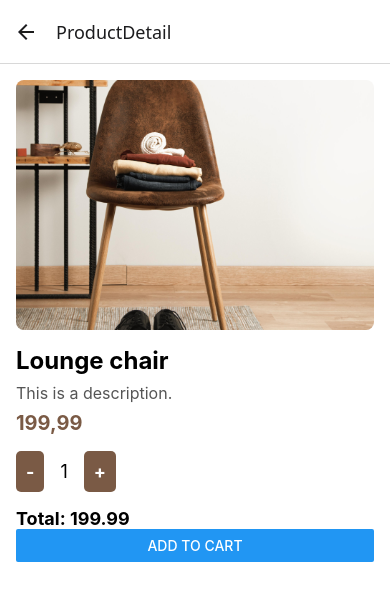
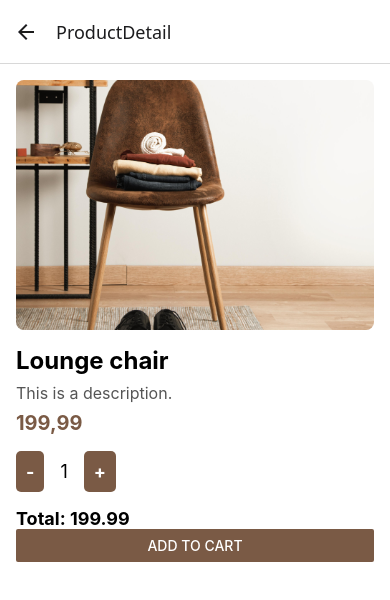
Before and after one commit to femkegoos/Interior-design, a React Native app: screen /ProductDetail in a window 390 px wide. Shown: the top 600 px of the page. Built offline with nearby package versions, Linux system fonts and the light colour scheme.

Commit message:
Enhance HomeScreen: update promotions switch styling and add track color; update ProductDetail: simplify Add to Cart button styling

```diff
--- a/screens/HomeScreen.js
+++ b/screens/HomeScreen.js
@@ -12,7 +12,7 @@ const HomeScreen = () => {
         <TextInput style={styles.searchInput} placeholder="Search for products..." />
         <View style={styles.switchContainer}>
             <Text>Show only the promotions</Text>
-            <Switch value={promotions} onValueChange={(value)=> setPromotions(value)} />
+            <Switch value={promotions} onValueChange={(value)=> setPromotions(value)} trackColor={{ false: 'rgba(122, 90, 69, 0.1)', true: '#7a5a45' }} thumbColor={promotions ? '#fff' : '#fff'} />
         </View>
       <ProductCard />
       <ProductCard />
@@ -51,6 +51,11 @@ const styles = StyleSheet.create({
         marginBottom: 24,
         justifyContent: 'space-between',
         width: '90%',
+        borderColor: '#ccc',
+        borderWidth: 1,
+        borderRadius: 8,
+        padding: 10,
+        backgroundColor: 'rgba(122, 90, 69, 0.1)',
     }
 });
 
--- a/screens/ProductDetail.js
+++ b/screens/ProductDetail.js
@@ -29,7 +29,7 @@ const ProductDetail = () => {
             </TouchableOpacity>
         </View>
         <Text style={styles.totalPrice}>Total: {199.99 * quantity}</Text>
-        <Button title="Add to Cart" onPress={() => alert('Added to cart!')} style={styles.addToCartButton} />
+        <Button title="Add to Cart" onPress={() => alert('Added to cart!')} color="#7a5a45" />
     </ScrollView>
   );
 }
@@ -85,13 +85,6 @@ const styles = StyleSheet.create({
         fontWeight: 'bold',
         marginTop: 16,
     },
-    addToCartButton: {
-        backgroundColor: '#7a5a45',
-        paddingVertical: 16,
-        alignItems: 'center',
-        borderRadius: 5,
-        marginTop: 16,
-    },
     addToCartButtonText: {
         color: '#fff',
         fontSize: 18,
```
